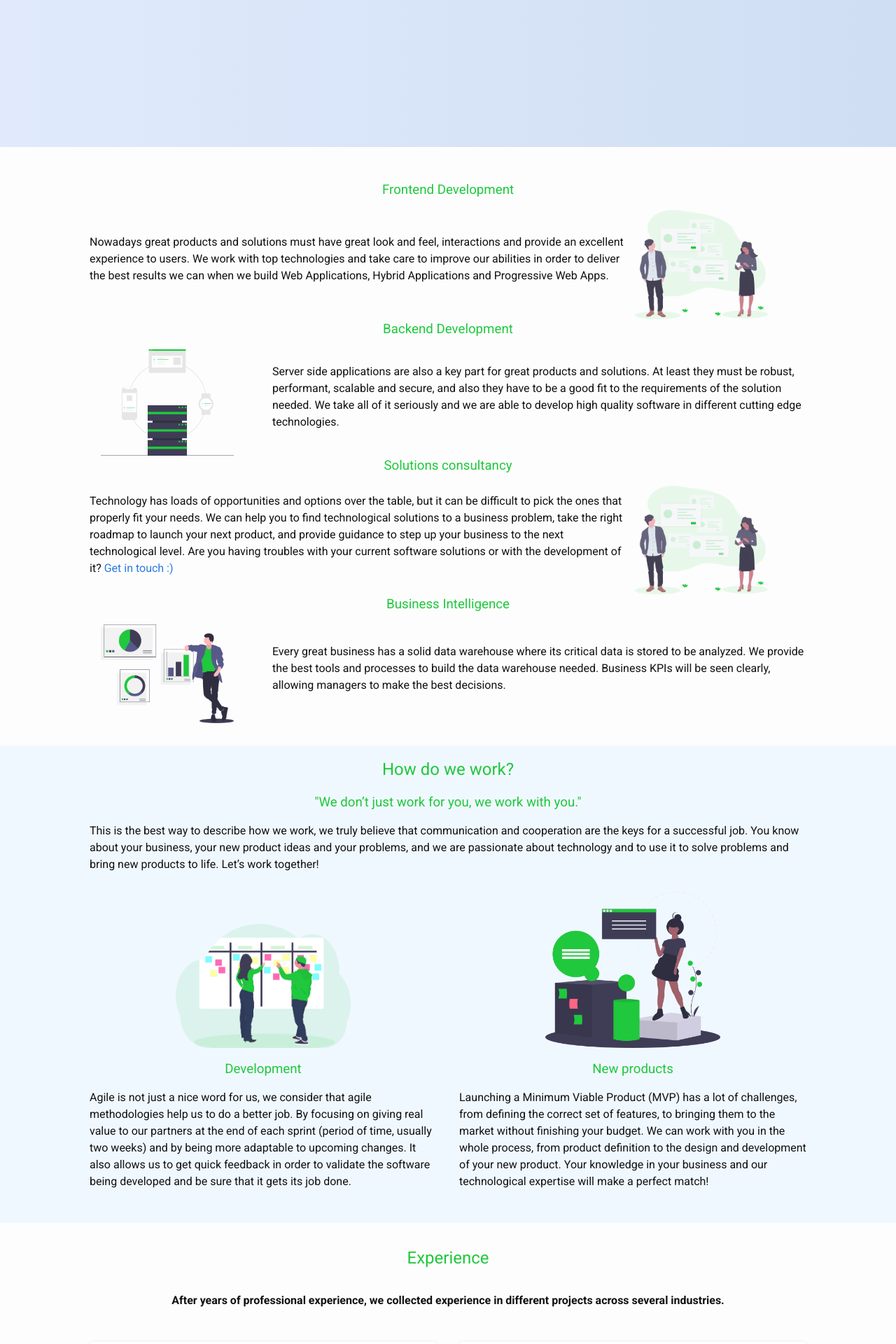
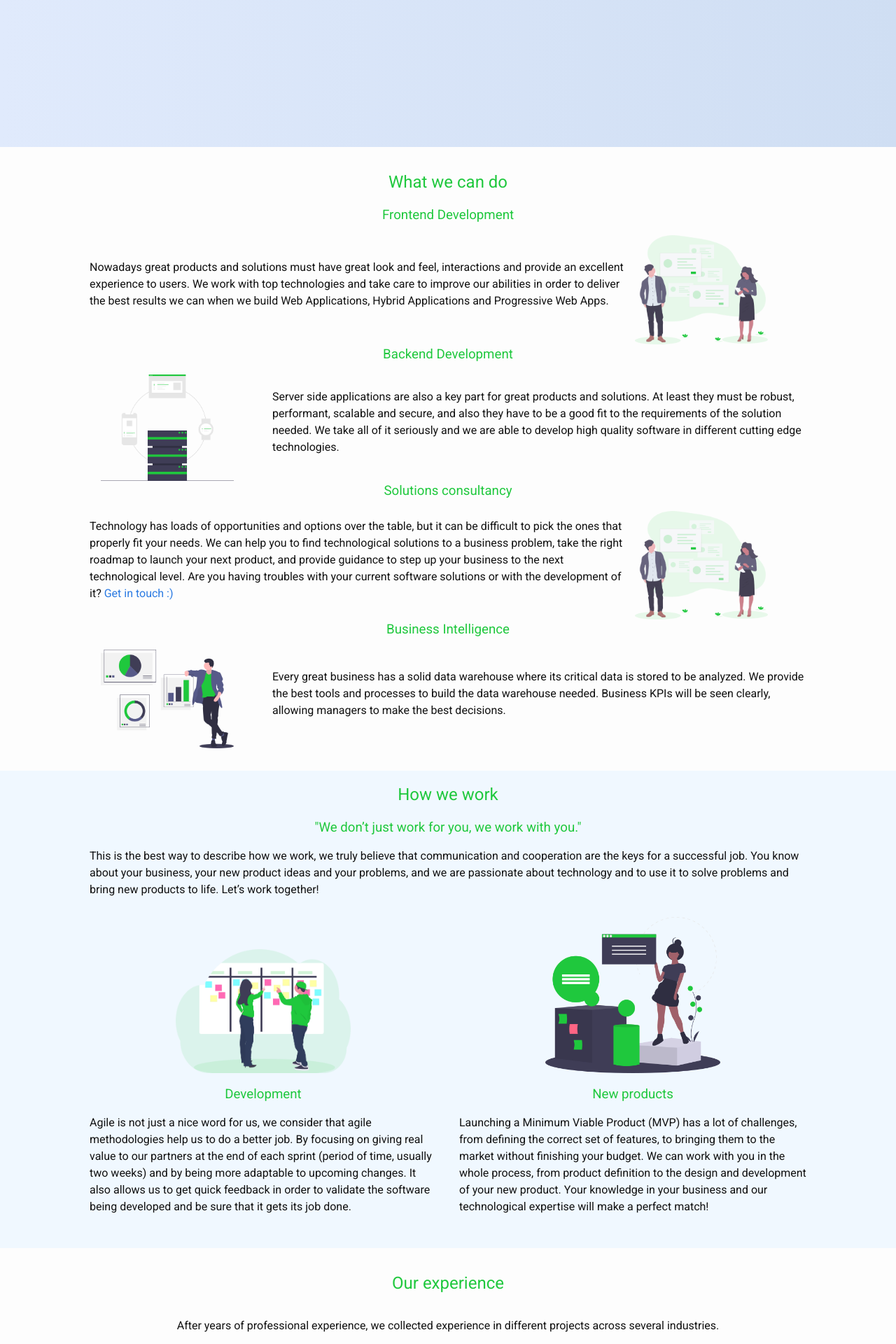
Before and after one commit to noRoof/noroof.github.io, a Jekyll site: the page built from index.html, in a window 1280 px wide. Shown: the part 690-2610 px from the top of the page at 70% size. Built offline with Jekyll 4.4.1, drawn with Linux system fonts in a browser that asks for light colours; some of the changed text lies outside the part shown.

Commit message:
content improvements done

```diff
--- a/_sass/noroof/_base.scss
+++ b/_sass/noroof/_base.scss
@@ -35,7 +35,7 @@ body {
  */
 h1, h2, h3, h4, h5, h6,
 p, blockquote, pre,
-ul, ol, dl, figure,
+ul, ol, dl, figure, details,
 %vertical-rhythm {
   margin-bottom: $spacing-unit / 2;
 }
--- a/index.html
+++ b/index.html
@@ -41,7 +41,7 @@ subtitle: Home
 <main>
 
   <section id="services">
-    <h2>{{ site.data.header.servicesSection }}</h2>
+    <h2>What we can do</h2>
     {% assign sortedServices = site.services | sort: 'position' %}
     {% for article in sortedServices %}
     <article>
@@ -66,9 +66,9 @@ subtitle: Home
     </div>
   </section>
   <section id="past-experience">
-    <h2>Experience</h2>
-    <p><b>After years of professional experience, we collected experience in different projects across several
-        industries.</b></p>
+    <h2>Our experience</h2>
+    <p>After years of professional experience, we collected experience in different projects across several
+        industries.</p>
 
     <div class="two-columns">
       {% assign sortedExperience = site.experience | sort: 'identifier' %}
```
Also changed, not shown: other parts of index.html (+1 -1 lines), _why/why.md (+5 -2 lines).
